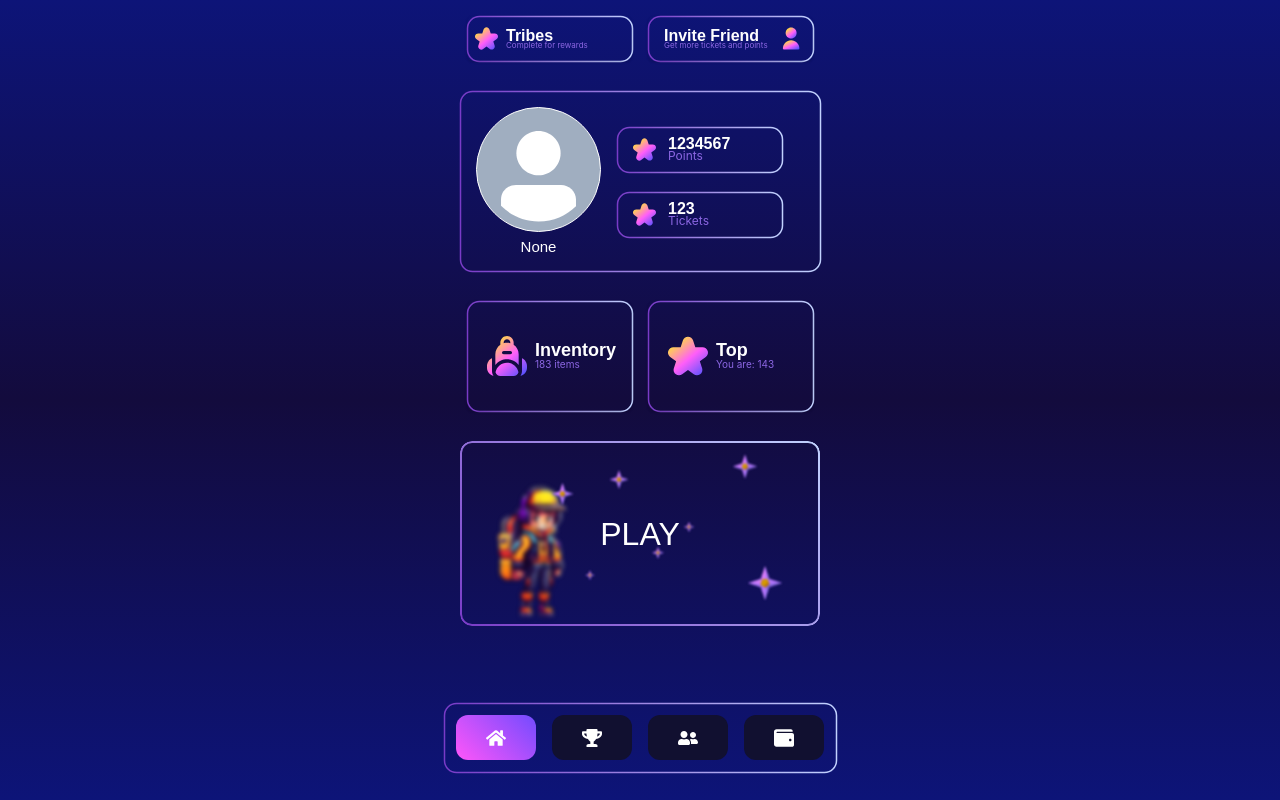
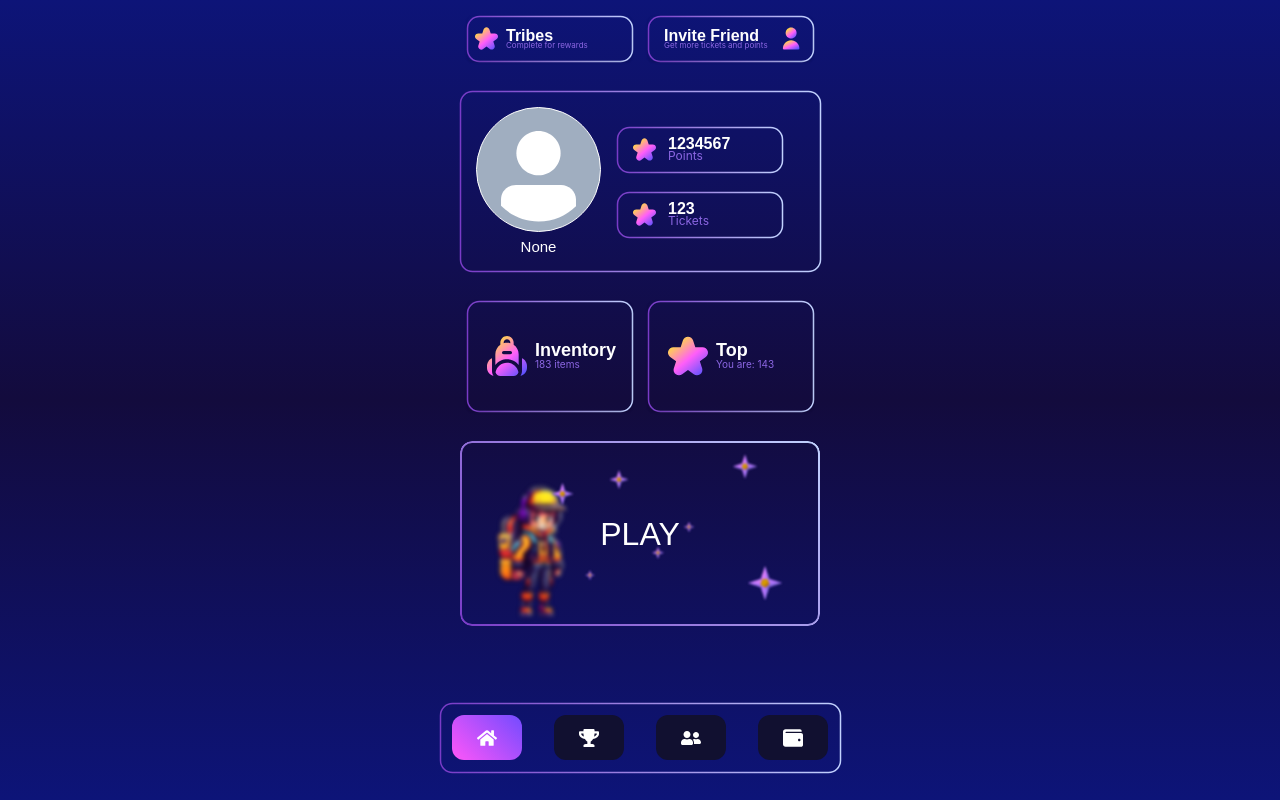
Before and after one commit to KruglyakovNikita/droppu, a Next.js app in the folder client/: page / in a window 1280 px wide. Built offline with nearby package versions, Linux system fonts and the light colour scheme.

Commit message:
fix navbar

```diff
--- a/client/app/components/NavBar.tsx
+++ b/client/app/components/NavBar.tsx
@@ -15,7 +15,6 @@ const NavBar = () => {
   ];
 
   return (
-
     <GradientBorderWrapper
       borderRadius={12}
       startColor="#793BC7"
@@ -25,11 +24,13 @@ const NavBar = () => {
       bottom={7}
       left="50%"
       transform="translateX(-50%)"
-      p={3}  // Padding для видимой обводки
+      p={3}
       bg="transparent"
       backgroundClip="padding-box"
+      w={["90%", "80%", "400px"]} // Адаптивная ширина: 90% на маленьких экранах, 80% на средних и фиксированная ширина на больших
+      maxW="400px" // Ограничение максимальной ширины NavBar
     >
-      <HStack spacing={4}>
+      <HStack spacing={0} justify="space-between" w="100%">
         {navItems.map((item) => {
           const isActive = router.pathname === item.href;
           return (
@@ -41,13 +42,17 @@ const NavBar = () => {
                 fontSize="20px"
                 variant="solid"
                 color="white"
-                w="80px"
+                flex="1"
                 h="45px"
+                w="70px"
                 borderRadius="12px"
                 bg={isActive ? "linear-gradient(45deg, #FF56F9, #724BFF)" : "#111030"}
                 _hover={{
                   bg: isActive ? "linear-gradient(45deg, #FF56F9, #724BFF)" : "#1A1A3D",
                 }}
+                display="flex"
+                alignItems="center"
+                justifyContent="center"
               />
             </Link>
           );
--- a/client/pages/index.tsx
+++ b/client/pages/index.tsx
@@ -97,7 +97,7 @@ const Home: React.FC = () => {
     bgGradient="linear(to-b, #0D1478, #130B3D, #0D1478)"
     color={colors.primaryText}
     minH="100vh"
-    overflowY="auto"
+    overflowY="scroll"
     p={4}
   >
     <Grid mt={0} gap={4} templateColumns="repeat(2, 1fr)">
```
